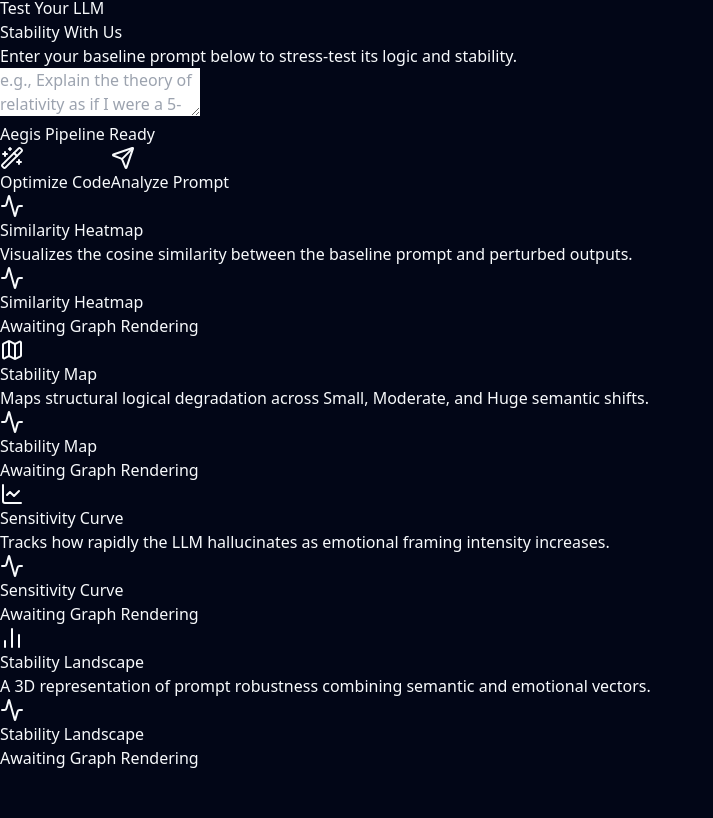
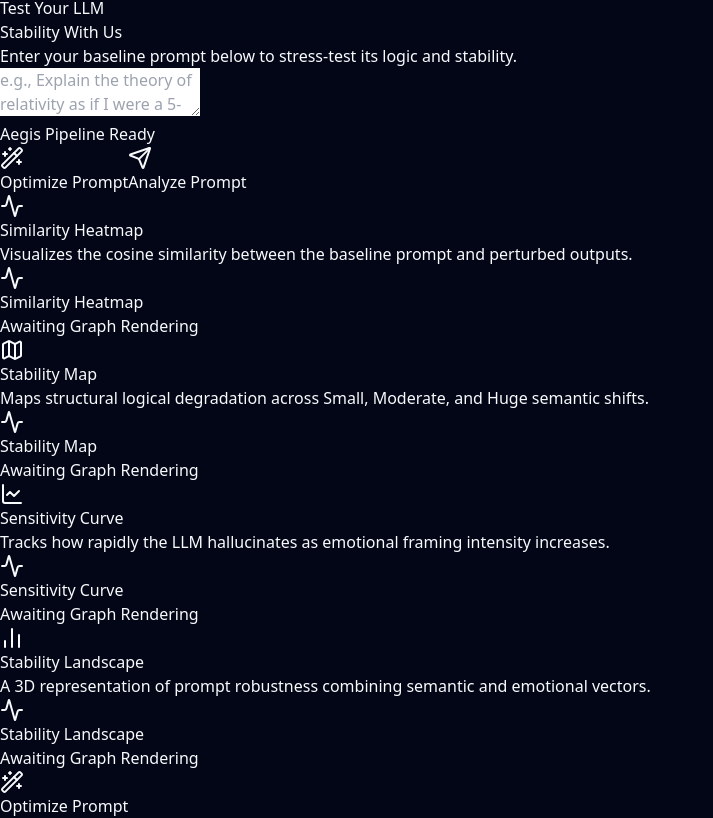
Before and after one commit to S-fury966/AEGIS-HackNocturne, a React app in the folder frontend/: page /dashboard in a window 1280 px wide. Shown: the part 172-990 px from the top of the page, without its empty margins (0-713 px from the left). Before the commit the page ends 942 px from the top, so only its background shows below. Built offline with nearby package versions, Linux system fonts and the light colour scheme; the HTML template or start-up script is replaced by a standard one.

Commit message:
dashboard finishes

```diff
--- a/frontend/src/pages/Dashboard.jsx
+++ b/frontend/src/pages/Dashboard.jsx
@@ -191,8 +191,8 @@
     };
   }, [data]);
 
-  if (error) {
-  // 💎 UPGRADED Premium Graph Container (Blue Theme & Larger) 💎
+  // 💎 CONSOLDATED Premium Graph Container 💎
+  // We remove the separate 'if (error)' return and make a single return structure
   return (
     <div className="relative group p-1">
       {/* Ambient background glow that brightens on hover - NOW BLUE */}
@@ -220,21 +220,19 @@
           </div>
         </div>
 
-        {/* The actual graph mounts here */}
-        <div
-          ref={containerRef}
-          className="flex-1 w-full bg-[radial-gradient(ellipse_at_center,_var(--tw-gradient-stops))] from-blue-900/10 via-transparent to-transparent cursor-move"
-        />
+        {/* The actual graph or error mounts here */}
+        {error ? (
+          <div className="flex-1 w-full flex items-center justify-center p-6 bg-[radial-gradient(ellipse_at_center,_var(--tw-gradient-stops))] from-blue-900/10 via-transparent to-transparent">
+            <p className="text-red-400 font-mono text-sm">Plotly error: {error}</p>
+          </div>
+        ) : (
+          <div
+            ref={containerRef}
+            className="flex-1 w-full bg-[radial-gradient(ellipse_at_center,_var(--tw-gradient-stops))] from-blue-900/10 via-transparent to-transparent cursor-move"
+          />
+        )}
       </div>
     </div>
-  );
-  }
-
-  return (
-    <div
-      ref={containerRef}
-      className="w-full h-[400px] border border-white/10 rounded-2xl bg-[#0f172a]/50 overflow-hidden shadow-lg"
-    />
   );
 };
 // ─── Safe Plotly wrapper for Sensitivity Curve (Line Chart) ────────────
@@ -660,7 +658,7 @@
                     className="flex items-center justify-center gap-2 px-6 py-2.5 bg-gradient-to-r from-purple-500 to-indigo-600 text-white font-bold rounded-xl hover:shadow-[0_0_20px_rgba(168,85,247,0.4)] transition-all disabled:opacity-20 disabled:grayscale disabled:cursor-not-allowed w-full sm:w-auto"
                   >
                     <Wand2 className="w-5 h-5" />
-                    Optimize Code
+                    Optimize Prompt
                   </button>
 
                   {/* Analyze Prompt Button */}
@@ -833,6 +831,15 @@
 
           </section>
 
+          <button
+            onClick={() => navigate('/optimize', { state: { analyzedPrompt: prompt } })}
+            disabled={!results || isAnalyzing || results.status === "Error"}
+            className="flex items-center justify-center gap-3 px-10 py-4 bg-gradient-to-r from-purple-500 to-indigo-600 text-white font-bold text-lg rounded-2xl hover:shadow-[0_0_30px_rgba(168,85,247,0.4)] hover:scale-105 transition-all disabled:opacity-20 disabled:grayscale disabled:cursor-not-allowed mx-auto"
+          >
+            <Wand2 className="w-6 h-6" />
+            Optimize Prompt
+          </button>
+
         </div>
       </main>
     </div>
```
Also changed, not shown: 1 other file (tests, documents, lock files or other folders).
